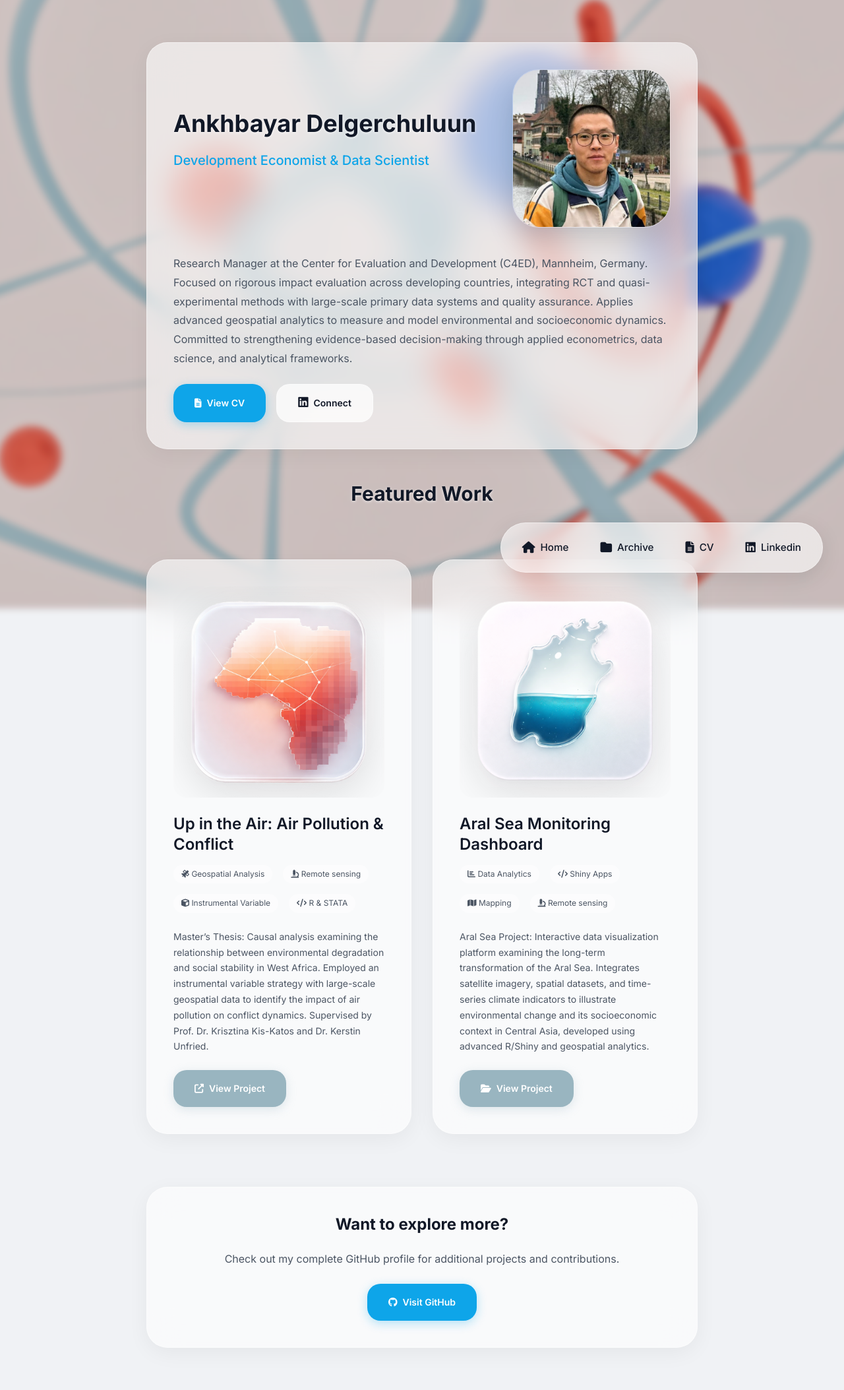
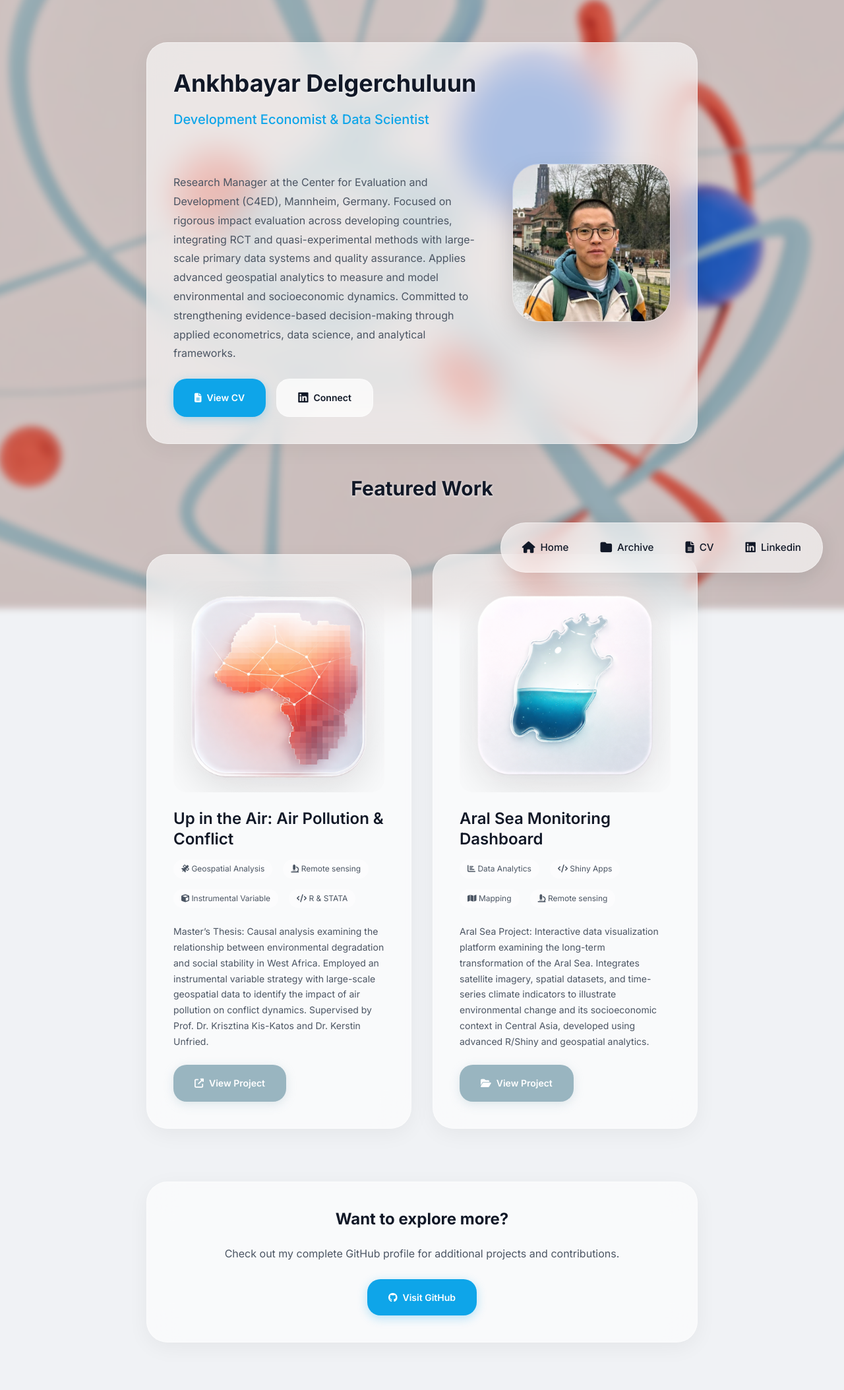
Before and after one commit to ankhaa0813/ankhbayar, a Jekyll site: the page built from index.md, in a window 1280 px wide. Shown: the whole page at 66% size. Built offline with Jekyll 4.4.1, drawn with Linux system fonts in a browser that asks for light colours.

Commit message:
Refactor grid layout and alignment in style.scss
Adjusted grid layout and alignment for hero sections.

```diff
--- a/assets/css/style.scss
+++ b/assets/css/style.scss
@@ -167,14 +167,15 @@ body {
     display: grid;
     grid-template-areas:
         "content profile"
-        "body body";
+        "body profile";
     grid-template-columns: 1fr auto;
     gap: var(--space-xl) var(--space-xl);
-    align-items: center;
+    align-items: center; /* Vertically centers profile */
     text-align: left;
 
     .hero-content {
         grid-area: content;
+        align-self: start; /* Keep content at the top */
 
         h1 {
             font-size: var(--font-size-4xl);
@@ -234,6 +235,7 @@ body {
 
     .hero-body {
         grid-area: body;
+        align-self: start; /* Keep body at the top */
 
         p {
             color: var(--text-muted);
@@ -265,6 +267,7 @@ body {
         .hero-content,
         .hero-body {
             width: 100%;
+            align-self: auto; /* Reset on mobile */
         }
 
         .hero-profile {
```
